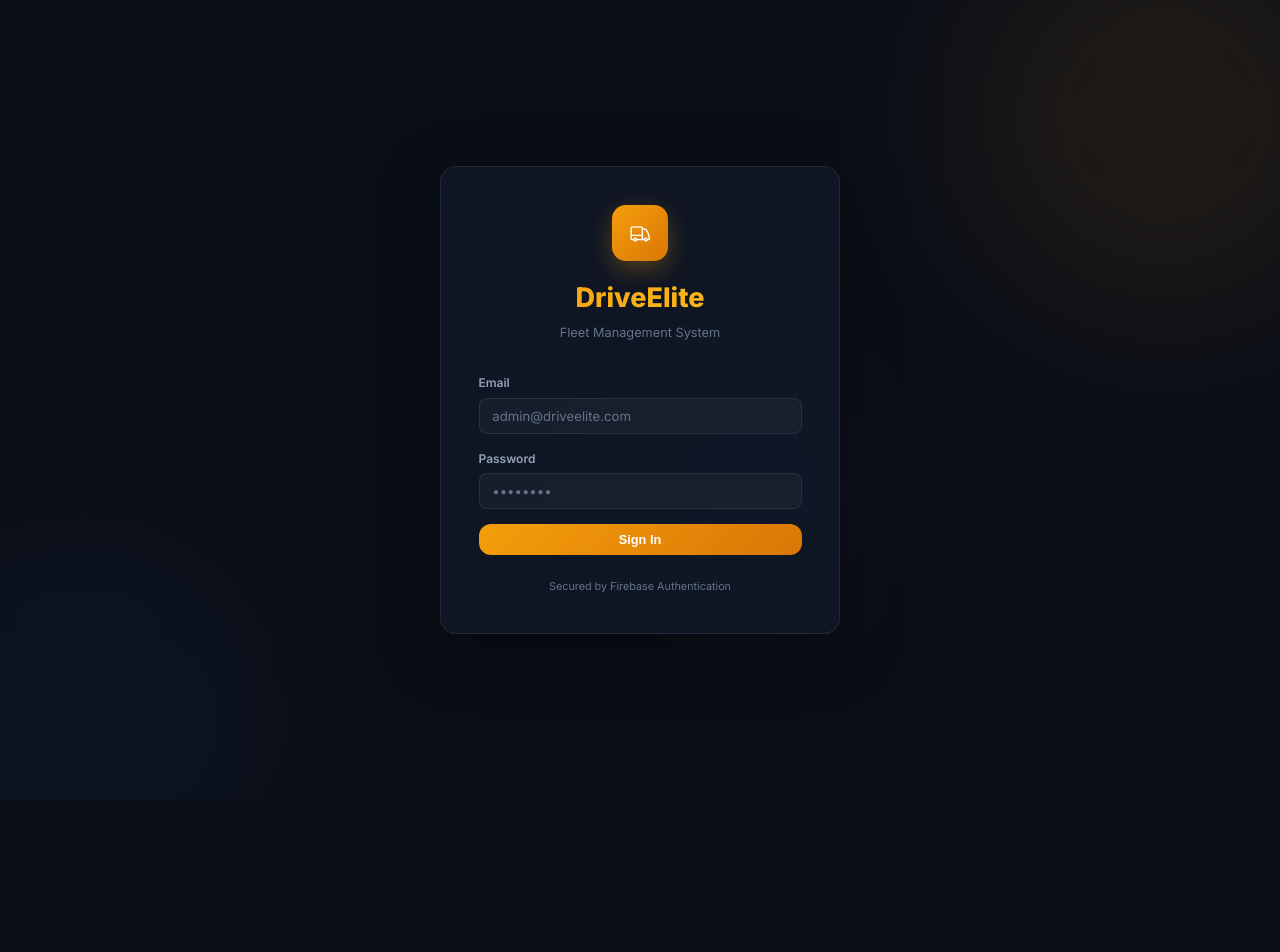
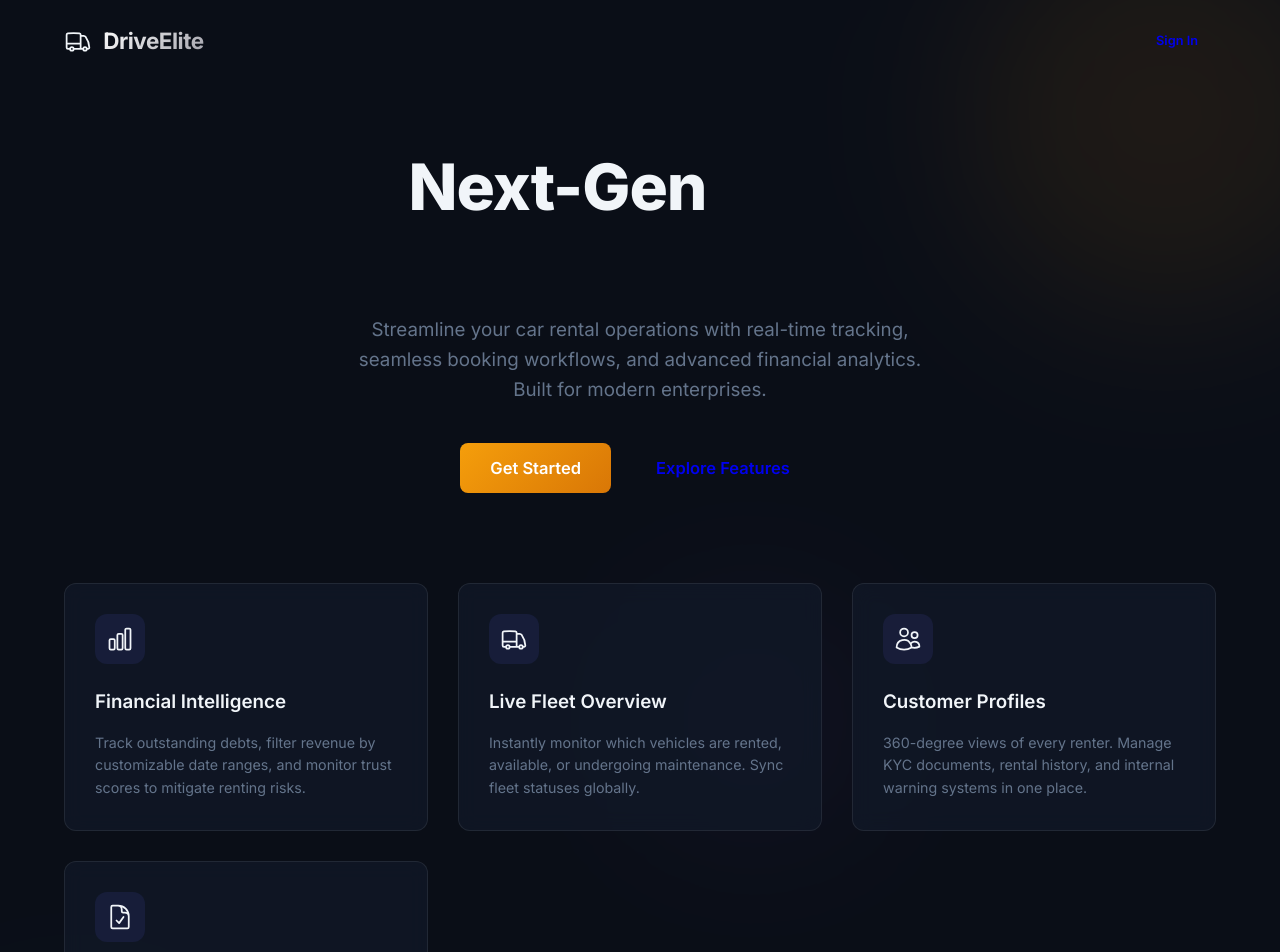
Before and after one commit to raviroushan4098/Rodek, a React (Vite) app: page / in a window 1280 px wide. Before the commit this address led to /login. Shown: the top 952 px of the page. Before the commit the page ends 800 px from the top, so only its background shows below. Built offline with nearby package versions, Linux system fonts and the light colour scheme; no server answers.

Commit message:
Feature: Professional Public Landing Page at Root URL

```diff
--- a/src/App.jsx
+++ b/src/App.jsx
@@ -1,6 +1,7 @@
 import { Routes, Route } from 'react-router-dom';
 import Layout from './components/Layout';
 import ProtectedRoute from './components/ProtectedRoute';
+import LandingPage from './pages/LandingPage';
 import Login from './pages/Login';
 import Dashboard from './pages/Dashboard';
 import CarList from './pages/cars/CarList';
@@ -22,6 +23,7 @@
 export default function App() {
     return (
         <Routes>
+            <Route path="/" element={<LandingPage />} />
             <Route path="/login" element={<Login />} />
             <Route
                 element={
@@ -30,7 +32,7 @@
                     </ProtectedRoute>
                 }
             >
-                <Route path="/" element={<Dashboard />} />
+                <Route path="/dashboard" element={<Dashboard />} />
                 <Route path="/cars" element={<CarList />} />
                 <Route path="/cars/new" element={<CarForm />} />
                 <Route path="/cars/:id" element={<CarDetail />} />
--- a/src/components/Layout.jsx
+++ b/src/components/Layout.jsx
@@ -4,7 +4,7 @@
 import { HiOutlineHome, HiOutlineTruck, HiOutlineUsers, HiOutlineCalendar, HiOutlineCreditCard, HiOutlineCog6Tooth, HiOutlineUserGroup, HiOutlineArrowRightOnRectangle, HiOutlineBars3, HiOutlineXMark, HiOutlineMapPin } from 'react-icons/hi2';
 
 const navItems = [
-    { to: '/', icon: HiOutlineHome, label: 'Dashboard' },
+    { to: '/dashboard', icon: HiOutlineHome, label: 'Dashboard' },
     { to: '/cars', icon: HiOutlineTruck, label: 'Cars' },
     { to: '/customers', icon: HiOutlineUsers, label: 'Customers' },
     { to: '/bookings', icon: HiOutlineCalendar, label: 'Bookings' },
--- a/src/components/ProtectedRoute.jsx
+++ b/src/components/ProtectedRoute.jsx
@@ -16,7 +16,7 @@
     if (!user) return <Navigate to="/login" replace />;
 
     if (requiredRole === 'super_admin' && userProfile?.role !== 'super_admin') {
-        return <Navigate to="/" replace />;
+        return <Navigate to="/dashboard" replace />;
     }
 
     return children;
--- a/src/index.css
+++ b/src/index.css
@@ -2253,3 +2253,161 @@
         display: none !important;
     }
 }
+
+/* ── Landing Page Styles ──────────────────────────── */
+.landing-page {
+    position: relative;
+    min-height: 100vh;
+    display: flex;
+    flex-direction: column;
+    overflow-x: hidden;
+    background: var(--bg-primary);
+    color: var(--text-primary);
+}
+
+.landing-nav {
+    display: flex;
+    justify-content: space-between;
+    align-items: center;
+    padding: 1.5rem 5%;
+    position: relative;
+    z-index: 10;
+}
+
+.landing-logo {
+    display: flex;
+    align-items: center;
+    gap: 0.75rem;
+}
+
+.landing-logo .logo-text {
+    font-size: 1.5rem;
+    font-weight: 700;
+    letter-spacing: -0.5px;
+    background: linear-gradient(135deg, #fff 0%, #a1a1aa 100%);
+    -webkit-background-clip: text;
+    -webkit-text-fill-color: transparent;
+}
+
+.landing-main {
+    flex: 1;
+    display: flex;
+    flex-direction: column;
+    align-items: center;
+    padding: 2rem 5% 5rem 5%;
+    position: relative;
+    z-index: 10;
+}
+
+.hero-section {
+    text-align: center;
+    max-width: 800px;
+    margin-top: 5vh;
+    margin-bottom: 6rem;
+}
+
+.hero-title {
+    font-size: clamp(2.5rem, 5vw, 4.5rem);
+    font-weight: 800;
+    line-height: 1.1;
+    letter-spacing: -1px;
+    margin-bottom: 1.5rem;
+}
+
+.hero-title .text-gradient {
+    background: linear-gradient(135deg, var(--accent) 0%, #818cf8 100%);
+    -webkit-background-clip: text;
+    -webkit-text-fill-color: transparent;
+}
+
+.hero-subtitle {
+    font-size: clamp(1rem, 2vw, 1.25rem);
+    color: var(--text-muted);
+    line-height: 1.6;
+    margin-bottom: 2.5rem;
+    max-width: 600px;
+    margin-inline: auto;
+}
+
+.hero-actions {
+    display: flex;
+    gap: 1rem;
+    justify-content: center;
+    flex-wrap: wrap;
+}
+
+.hero-btn {
+    padding: 0.8rem 2rem;
+    font-size: 1.1rem;
+    border-radius: 8px;
+}
+
+.features-section {
+    width: 100%;
+    max-width: 1200px;
+}
+
+.feature-grid {
+    display: grid;
+    grid-template-columns: repeat(auto-fit, minmax(280px, 1fr));
+    gap: 2rem;
+}
+
+.feature-card {
+    background: var(--bg-card);
+    border: 1px solid var(--border);
+    border-radius: 12px;
+    padding: 2rem;
+    text-align: left;
+    transition: transform 0.3s ease, box-shadow 0.3s ease;
+    backdrop-filter: blur(10px);
+}
+
+.feature-card:hover {
+    transform: translateY(-5px);
+    box-shadow: 0 10px 30px rgba(0, 0, 0, 0.2);
+    border-color: rgba(255, 255, 255, 0.1);
+}
+
+.feature-icon {
+    width: 50px;
+    height: 50px;
+    border-radius: 12px;
+    background: rgba(99, 102, 241, 0.1);
+    color: var(--accent);
+    display: flex;
+    align-items: center;
+    justify-content: center;
+    margin-bottom: 1.5rem;
+}
+
+.feature-card h3 {
+    font-size: 1.25rem;
+    font-weight: 600;
+    margin-bottom: 1rem;
+}
+
+.feature-card p {
+    color: var(--text-muted);
+    line-height: 1.6;
+    font-size: 0.95rem;
+}
+
+.landing-footer {
+    text-align: center;
+    padding: 2rem 5%;
+    border-top: 1px solid var(--border);
+    color: var(--text-muted);
+    font-size: 0.9rem;
+    position: relative;
+    z-index: 10;
+}
+
+/* Background Blur Shapes mapping generic login shapes */
+.landing-bg-shapes {
+    position: absolute;
+    inset: 0;
+    overflow: hidden;
+    z-index: 0;
+    pointer-events: none;
+}
--- /dev/null
+++ b/src/pages/LandingPage.jsx
@@ -0,0 +1,79 @@
+import { Link } from 'react-router-dom';
+import { useAuth } from '../contexts/AuthContext';
+import { HiOutlineTruck, HiOutlineChartBar, HiOutlineDocumentCheck, HiOutlineUsers } from 'react-icons/hi2';
+
+export default function LandingPage() {
+    const { user } = useAuth(); // If they are already logged in, show "Dashboard", not "Sign In"
+
+    return (
+        <div className="landing-page">
+            <div className="landing-bg-shapes">
+                <div className="shape shape-1" />
+                <div className="shape shape-2" />
+                <div className="shape shape-3" />
+            </div>
+
+            <nav className="landing-nav">
+                <div className="landing-logo">
+                    <HiOutlineTruck size={28} className="text-accent" />
+                    <span className="logo-text">DriveElite</span>
+                </div>
+                <div>
+                    {user ? (
+                        <Link to="/dashboard" className="btn btn-primary">Go to Dashboard</Link>
+                    ) : (
+                        <Link to="/login" className="btn btn-outline">Sign In</Link>
+                    )}
+                </div>
+            </nav>
+
+            <main className="landing-main">
+                <section className="hero-section">
+                    <h1 className="hero-title">
+                        Next-Gen <span className="text-gradient">Fleet Management</span>
+                    </h1>
+                    <p className="hero-subtitle">
+                        Streamline your car rental operations with real-time tracking, seamless booking workflows, and advanced financial analytics. Built for modern enterprises.
+                    </p>
+                    <div className="hero-actions">
+                        {user ? (
+                            <Link to="/dashboard" className="btn btn-primary hero-btn">Launch Dashboard</Link>
+                        ) : (
+                            <Link to="/login" className="btn btn-primary hero-btn">Get Started</Link>
+                        )}
+                        <a href="#features" className="btn btn-outline hero-btn">Explore Features</a>
+                    </div>
+                </section>
+
+                <section id="features" className="features-section">
+                    <div className="feature-grid">
+                        <div className="feature-card">
+                            <div className="feature-icon"><HiOutlineChartBar size={28} /></div>
+                            <h3>Financial Intelligence</h3>
+                            <p>Track outstanding debts, filter revenue by customizable date ranges, and monitor trust scores to mitigate renting risks.</p>
+                        </div>
+                        <div className="feature-card">
+                            <div className="feature-icon"><HiOutlineTruck size={28} /></div>
+                            <h3>Live Fleet Overview</h3>
+                            <p>Instantly monitor which vehicles are rented, available, or undergoing maintenance. Sync fleet statuses globally.</p>
+                        </div>
+                        <div className="feature-card">
+                            <div className="feature-icon"><HiOutlineUsers size={28} /></div>
+                            <h3>Customer Profiles</h3>
+                            <p>360-degree views of every renter. Manage KYC documents, rental history, and internal warning systems in one place.</p>
+                        </div>
+                        <div className="feature-card">
+                            <div className="feature-icon"><HiOutlineDocumentCheck size={28} /></div>
+                            <h3>Smart Bookings</h3>
+                            <p>Prevent double configurations with automated conflict grids. Accurately handle advance bookings and partial deposits.</p>
+                        </div>
+                    </div>
+                </section>
+            </main>
+
+            <footer className="landing-footer">
+                <p>&copy; {new Date().getFullYear()} DriveElite Systems. All Rights Reserved.</p>
+            </footer>
+        </div>
+    );
+}
--- a/src/pages/Login.jsx
+++ b/src/pages/Login.jsx
@@ -17,7 +17,7 @@
         try {
             await login(email, password);
             toast.success('Welcome back!');
-            navigate('/');
+            navigate('/dashboard');
         } catch (err) {
             toast.error(err.message || 'Login failed');
         } finally {
```
